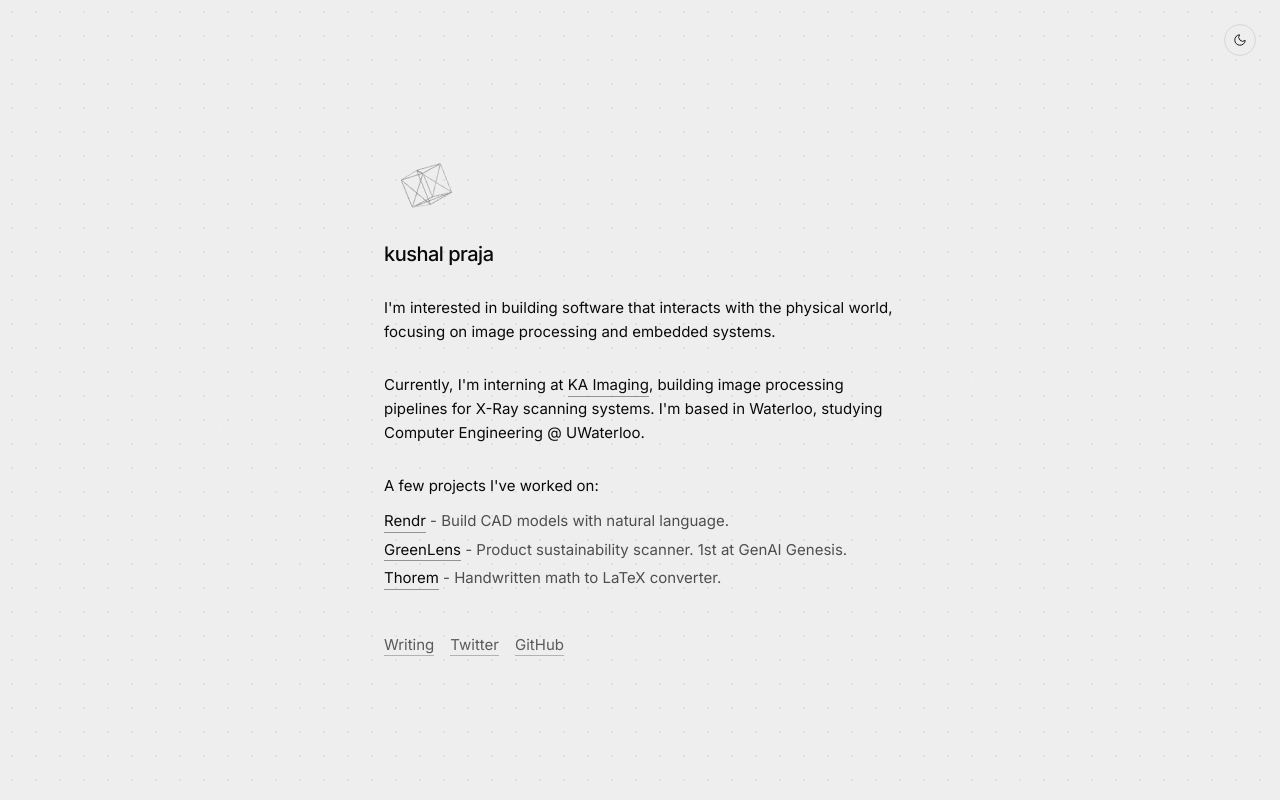
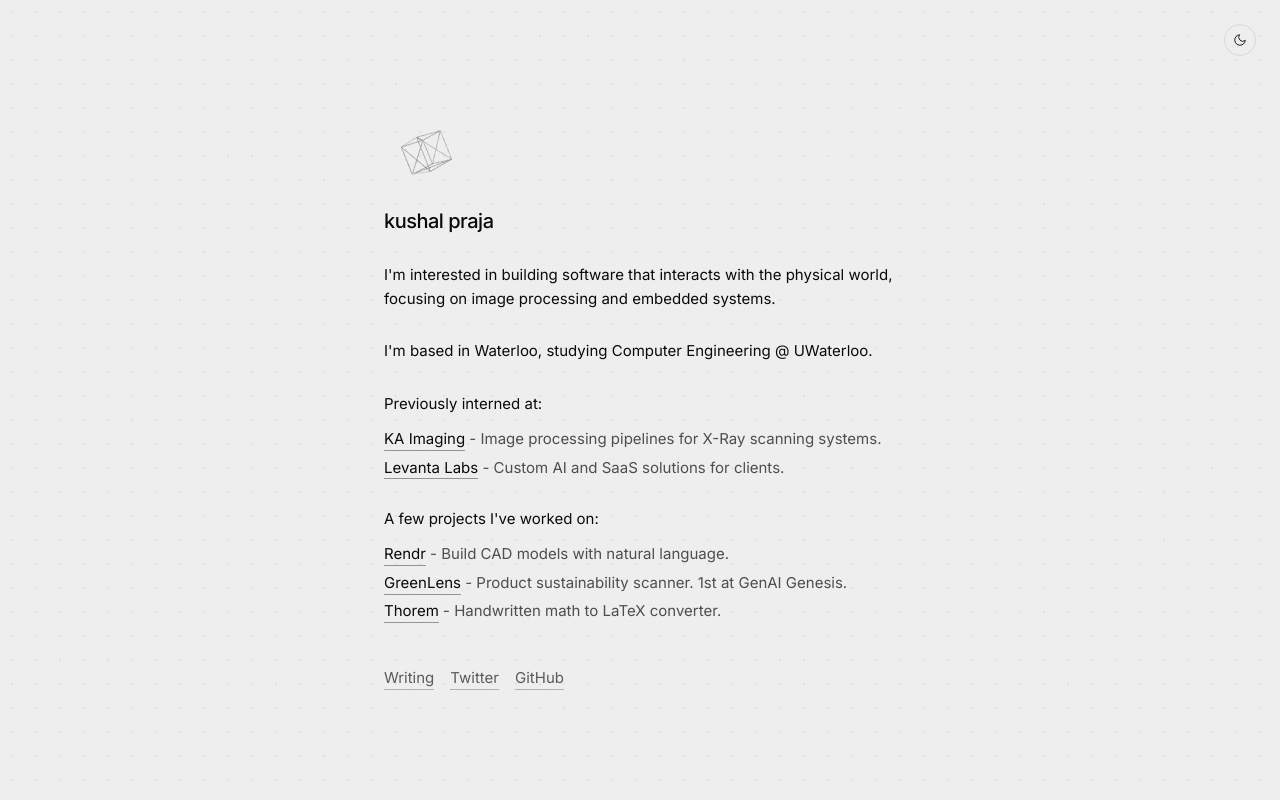
Before and after one commit to KushalPraja/portfolio, a Next.js app: page / in a window 1280 px wide. Built offline with nearby package versions, Linux system fonts and the light colour scheme.

Commit message:
Update Home component to include previous internship experiences and upgrade Next.js to version 16.2.6

```diff
--- a/app/page.tsx
+++ b/app/page.tsx
@@ -55,13 +55,31 @@ export default function Home() {
           </p>
 
           <p className={`text-[15px] leading-relaxed ${textPrimary}`}>
-            Currently, I&apos;m interning at{" "}
-            <a href="https://kaimaging.com/" target="_blank" rel="noopener noreferrer" className="animate-underline">
-              KA Imaging
-            </a>
-            , building image processing pipelines for X-Ray scanning systems.
             I&apos;m based in Waterloo, studying Computer Engineering @ UWaterloo.
           </p>
+
+          {/* Experience */}
+          <div>
+            <p className={`text-[15px] leading-relaxed mb-3 ${textPrimary}`}>Previously interned at:</p>
+            <div className="space-y-1.5">
+              <div className="flex items-baseline gap-2">
+                <span className={`text-[15px] ${textPrimary}`}>
+                  <a href="https://kaimaging.com/" target="_blank" rel="noopener noreferrer" className="animate-underline">
+                    KA Imaging
+                  </a>
+                  <span className={`${textSecondary}`}> - Image processing pipelines for X-Ray scanning systems.</span>
+                </span>
+              </div>
+              <div className="flex items-baseline gap-2">
+                <span className={`text-[15px] ${textPrimary}`}>
+                  <a href="https://levantalabs.com/" target="_blank" rel="noopener noreferrer" className="animate-underline">
+                    Levanta Labs
+                  </a>
+                  <span className={`${textSecondary}`}> - Custom AI and SaaS solutions for clients.</span>
+                </span>
+              </div>
+            </div>
+          </div>
 
           {/* Projects */}
           <div>
--- a/package.json
+++ b/package.json
@@ -37,7 +37,7 @@
     "gray-matter": "^4.0.3",
     "lucide-react": "^0.563.0",
     "mui": "^0.0.1",
-    "next": "^16.1.6",
+    "next": "^16.2.6",
     "react": "^19.2.4",
     "react-chartjs-2": "^5.3.1",
     "react-dom": "^19.2.4",
```
Also changed, not shown: 1 other file (tests, documents, lock files or other folders).
